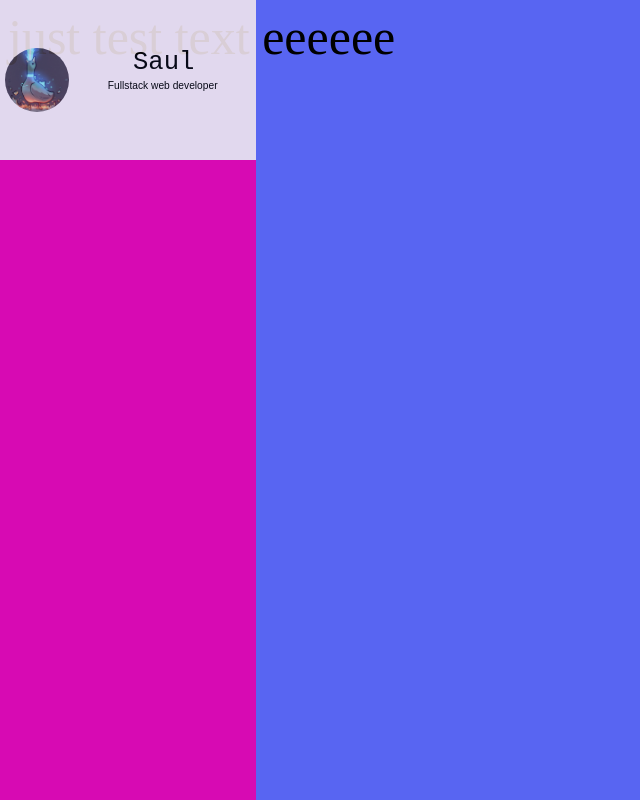
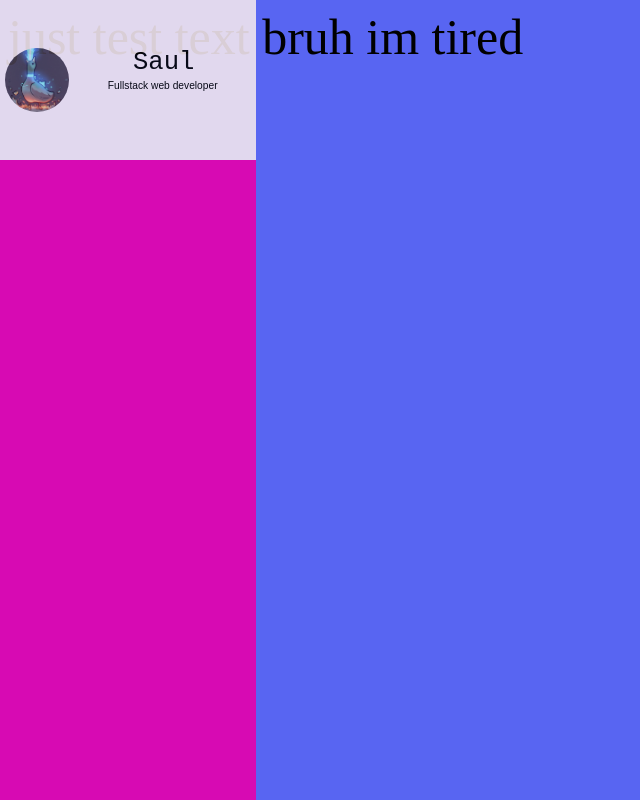
Before and after one commit to Benwep/Bio, a plain HTML site: page index.html in a window 1280 px wide. Shown: the whole page, without its empty margins (0-640 px from the left). Drawn offline with Linux system fonts and the light colour scheme.

Commit message:
main JUST WORK

```diff
--- a/index.html
+++ b/index.html
@@ -23,7 +23,7 @@
             </div>
         </div>
 
-        <font style="font-size:50px;">just test text eeeeee</font>
+        <font style="font-size:50px;">just test text bruh im tired</font>
     </body>
 
 
```
